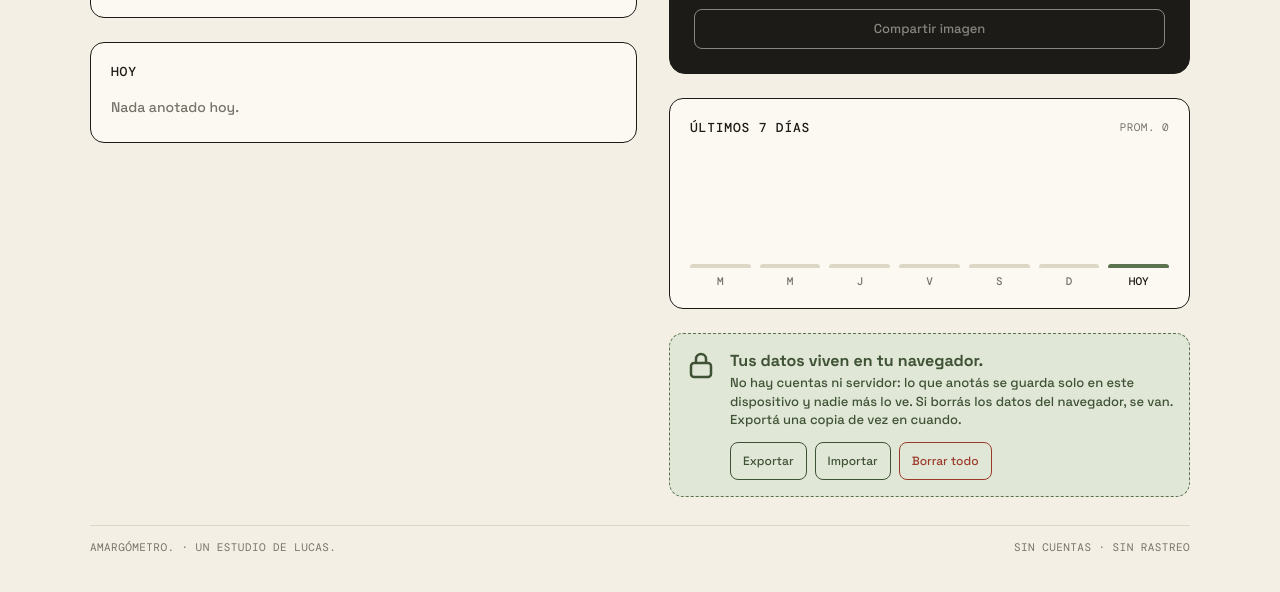
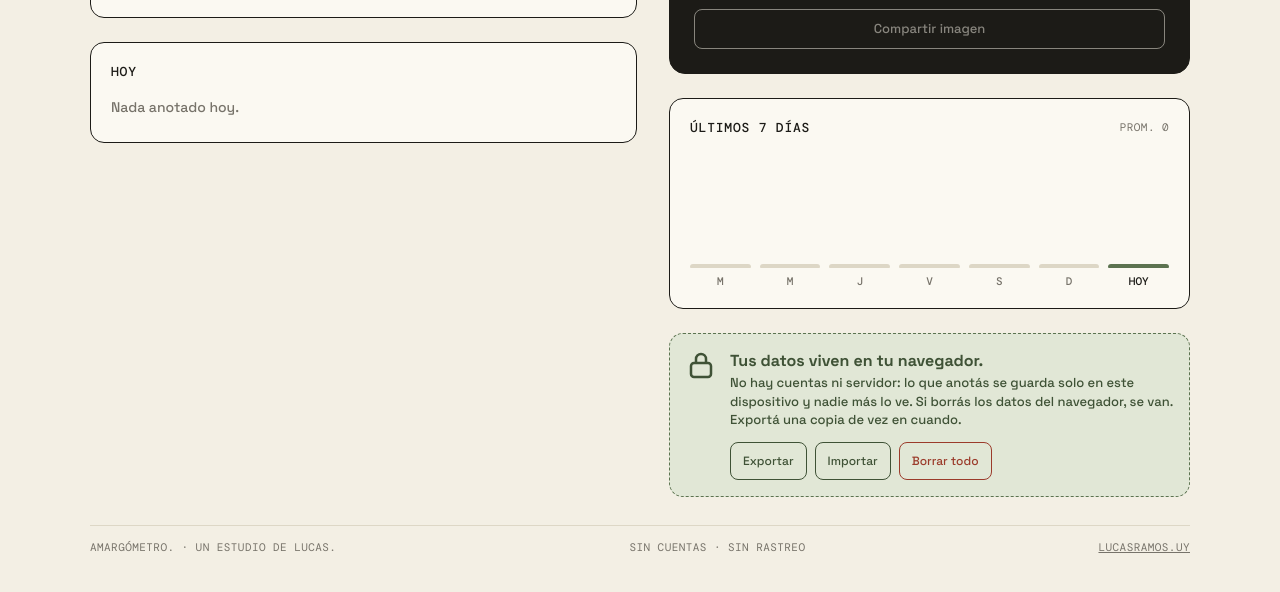
Before and after one commit to lucasramosuy/amargometro, a website with bundled scripts: page index.html in a window 1280 px wide. Shown: the part 542-1134 px from the top of the page. Built offline with nearby package versions, Linux system fonts and the light colour scheme.

Commit message:
Pie con link a la raíz

```diff
--- a/index.html
+++ b/index.html
@@ -85,7 +85,7 @@
     </div>
   </main>
 
-  <footer><span class="mono">amargómetro. · un estudio de lucas.</span><span class="mono">sin cuentas · sin rastreo</span></footer>
+  <footer><span class="mono">amargómetro. · un estudio de lucas.</span><span class="mono">sin cuentas · sin rastreo</span><a class="root mono" href="https://lucasramos.uy/">lucasramos.uy</a></footer>
 </div>
 
 <div class="toast" id="toast" role="status" aria-live="polite" hidden><span id="toast-t"></span><button type="button" id="toast-b"></button></div>
```
